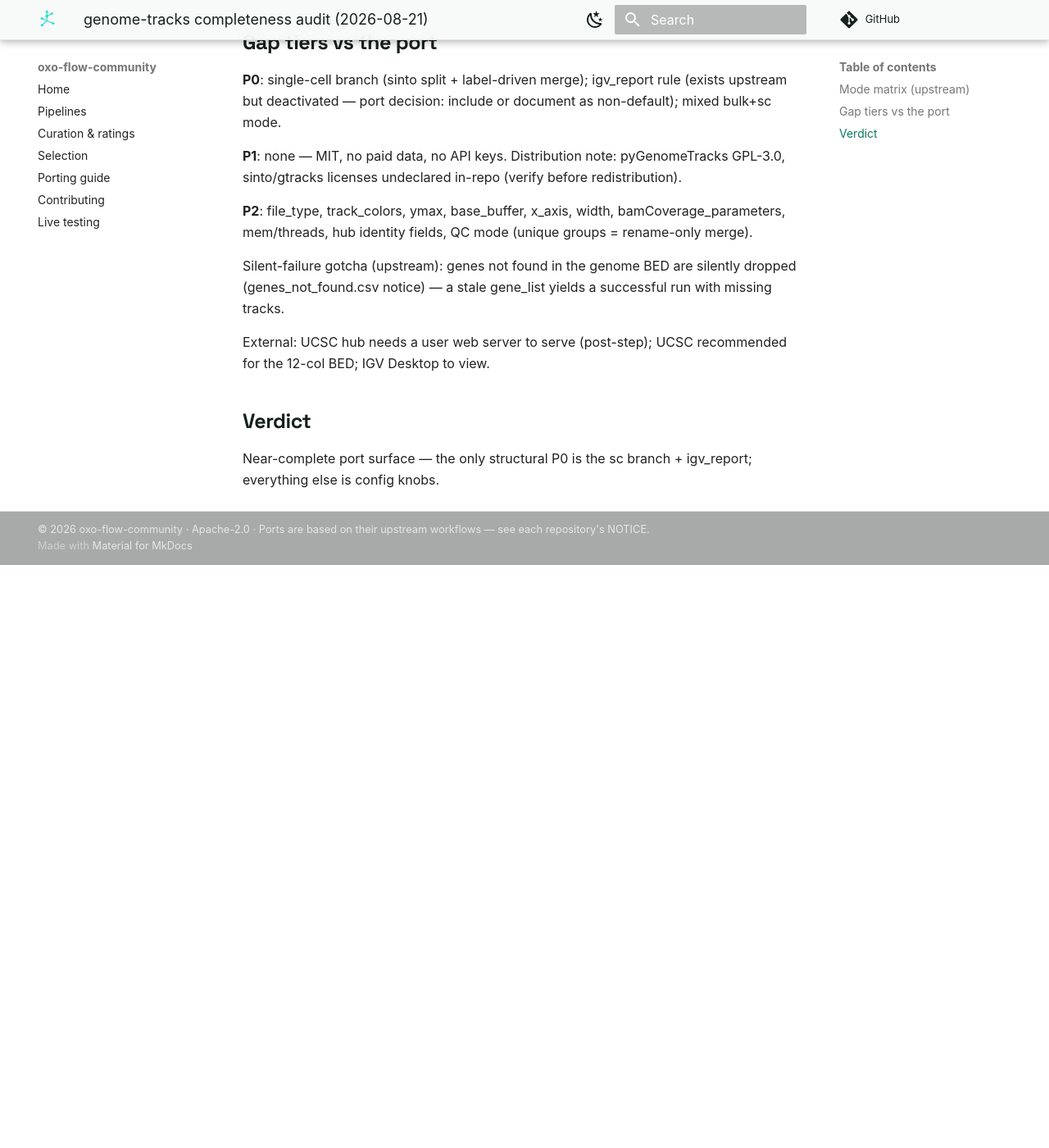
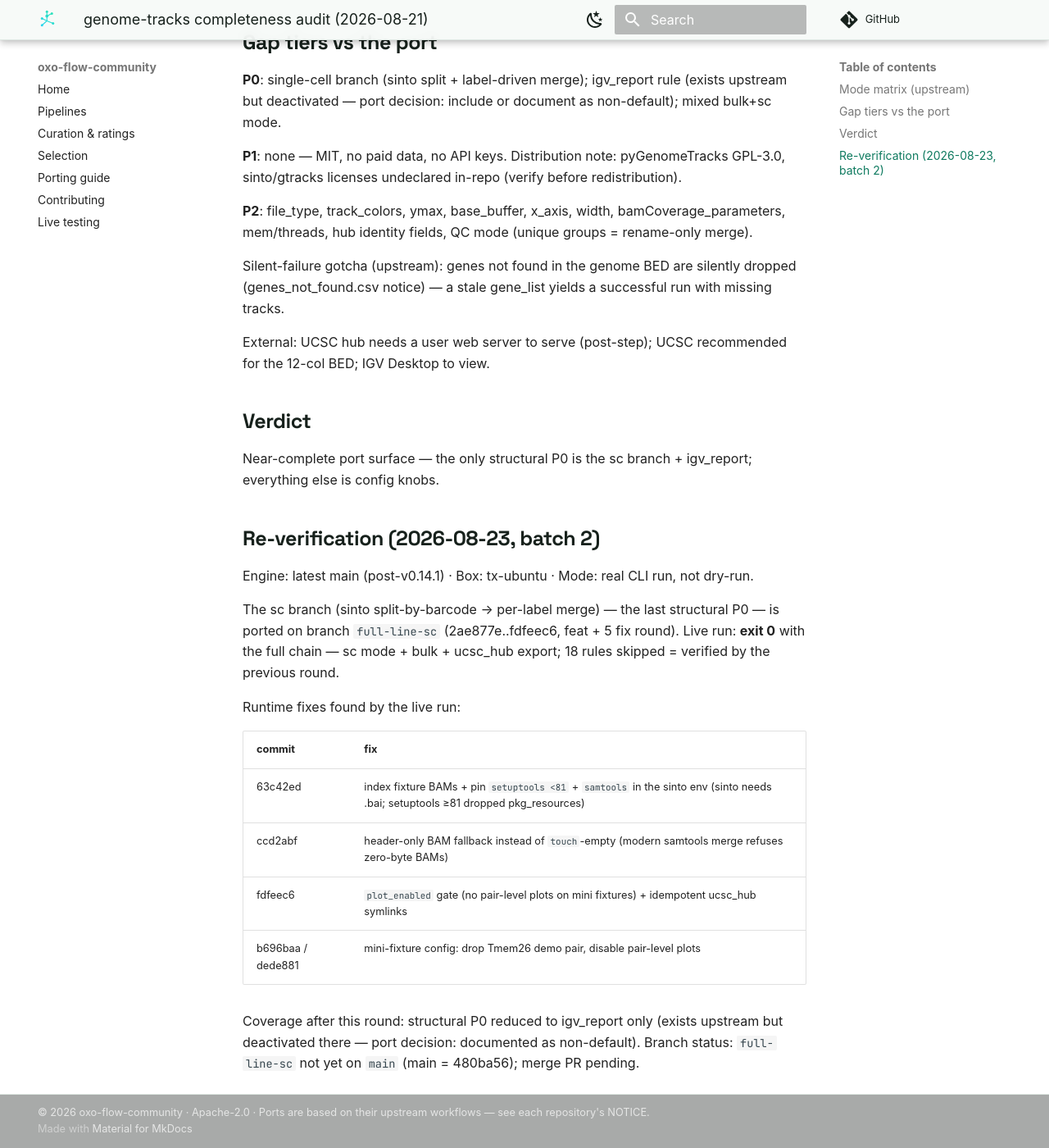
Before and after one commit to oxo-flow-community/oxo-flow-community.github.io, an MkDocs documentation site: the page built from docs/about/audits/genome-tracks-2026-08.md, in a window 1280 px wide and 1400 px high, scrolled down 767 px. Shown: the whole window at 82% size. Built offline with MkDocs 1.6.1 and Material for MkDocs 9.7.7, drawn with Linux system fonts in a browser that asks for light colours; comment, search, counter and statistics services are not loaded; before the commit the page ends 1456 px from its top, so only the background shows below that.

Commit message:
docs(audit): batch-2 re-verification — snparcher 21/21 exit 0 + genome-tracks full-line-sc exit 0 (sc+bulk+ucsc_hub, 5-fix chain 2ae877e..fdfeec6) + 5 failure classes

```diff
--- a/docs/about/audits/genome-tracks-2026-08.md
+++ b/docs/about/audits/genome-tracks-2026-08.md
@@ -43,3 +43,28 @@ recommended for the 12-col BED; IGV Desktop to view.
 
 Near-complete port surface — the only structural P0 is the sc branch +
 igv_report; everything else is config knobs.
+
+## Re-verification (2026-08-23, batch 2)
+
+Engine: latest main (post-v0.14.1) · Box: tx-ubuntu · Mode: real CLI
+run, not dry-run.
+
+The sc branch (sinto split-by-barcode → per-label merge) — the last
+structural P0 — is ported on branch `full-line-sc`
+(2ae877e..fdfeec6, feat + 5 fix round). Live run: **exit 0** with the
+full chain — sc mode + bulk + ucsc_hub export; 18 rules skipped =
+verified by the previous round.
+
+Runtime fixes found by the live run:
+
+| commit | fix |
+|---|---|
+| 63c42ed | index fixture BAMs + pin `setuptools <81` + `samtools` in the sinto env (sinto needs .bai; setuptools ≥81 dropped pkg_resources) |
+| ccd2abf | header-only BAM fallback instead of `touch`-empty (modern samtools merge refuses zero-byte BAMs) |
+| fdfeec6 | `plot_enabled` gate (no pair-level plots on mini fixtures) + idempotent ucsc_hub symlinks |
+| b696baa / dede881 | mini-fixture config: drop Tmem26 demo pair, disable pair-level plots |
+
+Coverage after this round: structural P0 reduced to igv_report only
+(exists upstream but deactivated there — port decision: documented as
+non-default). Branch status: `full-line-sc` not yet on `main`
+(main = 480ba56); merge PR pending.
```
Also changed, not shown: docs/about/audits/snparcher-2026-08.md (+10 -0 lines), skills/live-test/references/failure-catalog.md (+25 -0 lines).
